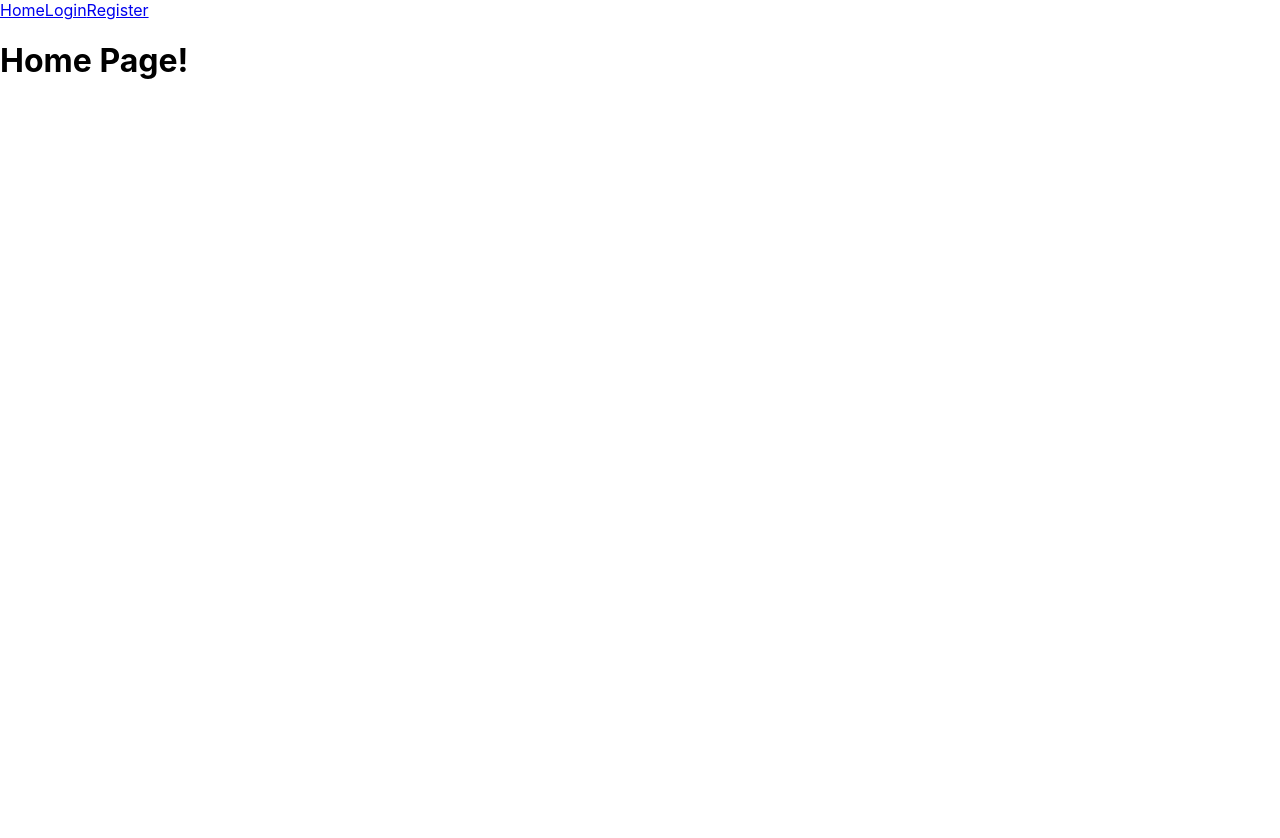
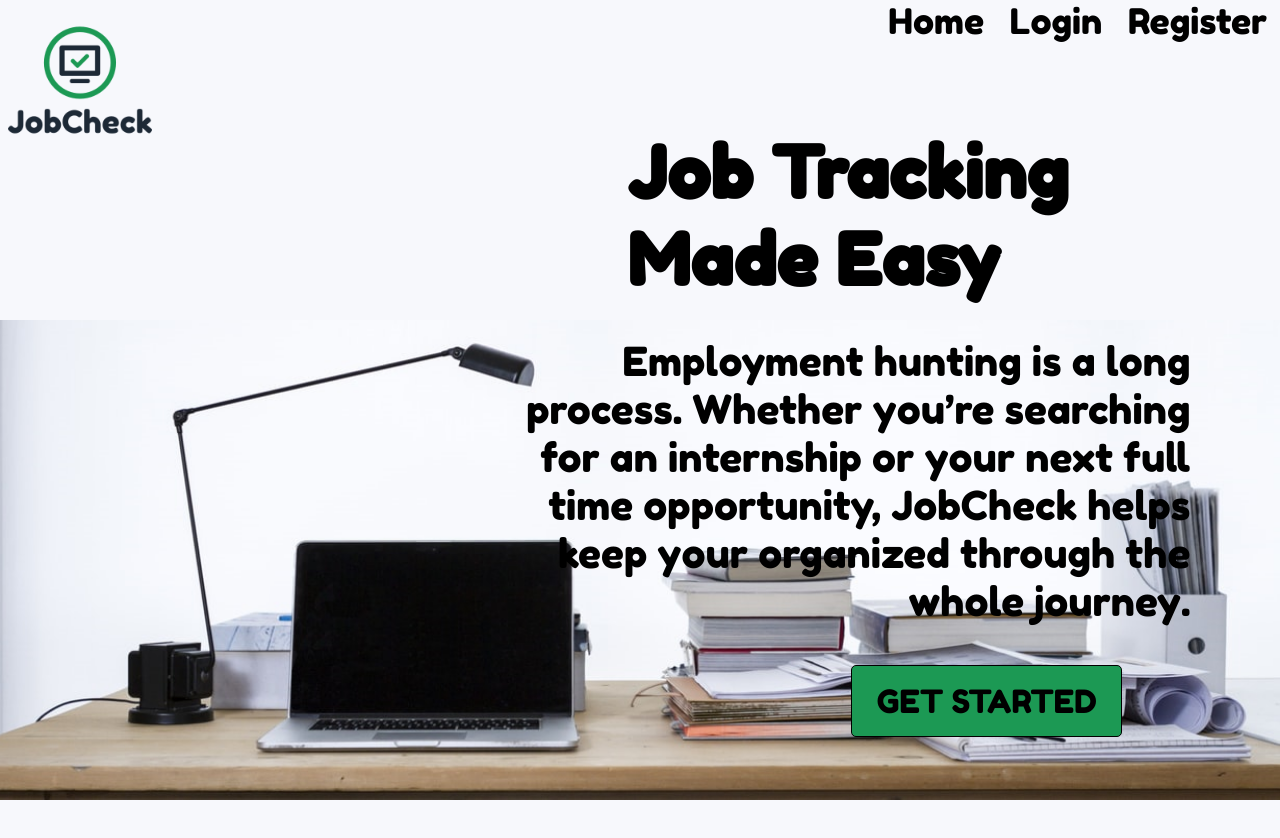
Before and after one commit to areezvisram/JobCheck, a React (Create React App) app: page / in a window 1280 px wide. Shown: the top 838 px of the page. Before the commit the page ends 800 px from the top, so only its background shows below. Built offline with nearby package versions, Linux system fonts and the light colour scheme.

Commit message:
front page design

```diff
--- a/public/index.html
+++ b/public/index.html
@@ -3,6 +3,8 @@
   <head>
     <meta charset="utf-8" />
     <link rel="icon" href="%PUBLIC_URL%/favicon.ico" />
+    <link rel="preconnect" href="https://fonts.gstatic.com">
+    <link href="https://fonts.googleapis.com/css2?family=Fredoka+One&display=swap" rel="stylesheet">
     <meta name="viewport" content="width=device-width, initial-scale=1" />
     <meta name="theme-color" content="#000000" />
     <meta
--- a/src/components/Home.js
+++ b/src/components/Home.js
@@ -1,8 +1,21 @@
 import React from 'react'
+import './styles/Home.css'
+import background from '../images/bottom.png'
+import logo from '../images/logo.png'
 
 function Home() {
     return (
-        <h1>Home Page!</h1>
+        <div className="home-page">
+            <img src={background} alt="background" className="bottom"></img>
+            <img src={logo} alt="logo" className="logo"></img>
+            <div className="button-wrapper">
+                <h1 className="title">Job Tracking Made Easy</h1>
+                <p className="text">Employment hunting is a long process. Whether you’re searching for an internship or your next full time opportunity, JobCheck helps keep your organized through the whole journey.</p>
+                <button className="button">GET STARTED</button>
+            </div>
+
+        </div>
+
     )
 }
 
--- a/src/components/Navbar.js
+++ b/src/components/Navbar.js
@@ -1,12 +1,13 @@
 import React from 'react'
 import { Link } from 'react-router-dom'
+import './styles/Navbar.css'
 
 function Navbar() {
     return (
-        <div>
-            <Link to="/">Home</Link>
-            <Link to="/login">Login</Link>
-            <Link to="/register">Register</Link>
+        <div className="navbar">
+            <Link to="/" className="link">Home</Link>
+            <Link to="/login" className="link">Login</Link>
+            <Link to="/register" className="link">Register</Link>
         </div>
     )
 }
--- /dev/null
+++ b/src/components/styles/Home.css
@@ -0,0 +1,65 @@
+
+.home-page {
+    height: 100vh;
+    width: 100vw;
+    background-color: #f7f8fc;
+    overflow-x: hidden;
+    overflow-y: hidden;
+}
+
+.logo {
+    position: absolute;
+    left: 0;
+    top: 0;
+    height: 20%;
+    min-width: 10%;
+    /* margin-top: -1%; */
+}
+
+.bottom {
+    position: absolute;
+    left: 0;
+    bottom: 0;
+    width: 100%;
+    max-height: 60%;
+
+}
+
+.title {
+    font-family: 'Fredoka One', cursive;
+    font-size: 4.5em;
+    margin-left: 17%;
+
+    /* margin-left: 50%;
+    margin-top: 10%; */
+}
+
+.text {
+    font-family: 'Fredoka One', cursive;
+    font-size: 2.5em;
+    /* margin-left: 50%;
+    margin-right: 7%; */
+    margin-top: -2%;
+    text-align: right;
+}
+
+.button {
+    margin-left: 50%;
+    background: #1C9954;
+    border: 1px solid #000000;
+    box-sizing: border-box;
+    border-radius: 5px;
+    width: 271px;
+    height: 72px;
+    font-family: 'Fredoka One', cursive;
+    font-size: 2em;
+}
+
+
+.button-wrapper {
+    position: absolute;
+    margin-left: 40%;
+    margin-right: 7%;
+    /* width: 60%; */
+    margin-top: 3%;
+}
--- /dev/null
+++ b/src/components/styles/Navbar.css
@@ -0,0 +1,15 @@
+.navbar {
+    font-family: 'Fredoka One', cursive;
+    text-align: right;
+    font-size: 2.2em;
+    background-color: #f7f8fc;
+
+}
+
+.link {
+    margin-left: 1%;
+    margin-right: 1%;
+    color: black;
+    text-emphasis: none;
+    text-decoration: none;
+}
--- a/src/index.css
+++ b/src/index.css
@@ -1,10 +1,12 @@
 body {
   margin: 0;
+  /* height: 100%; */
   font-family: -apple-system, BlinkMacSystemFont, 'Segoe UI', 'Roboto', 'Oxygen',
     'Ubuntu', 'Cantarell', 'Fira Sans', 'Droid Sans', 'Helvetica Neue',
     sans-serif;
   -webkit-font-smoothing: antialiased;
   -moz-osx-font-smoothing: grayscale;
+  overflow: hidden;
 }
 
 code {
```
Also changed, not shown: src/images/bottom.png (added), src/images/logo.png (added).
